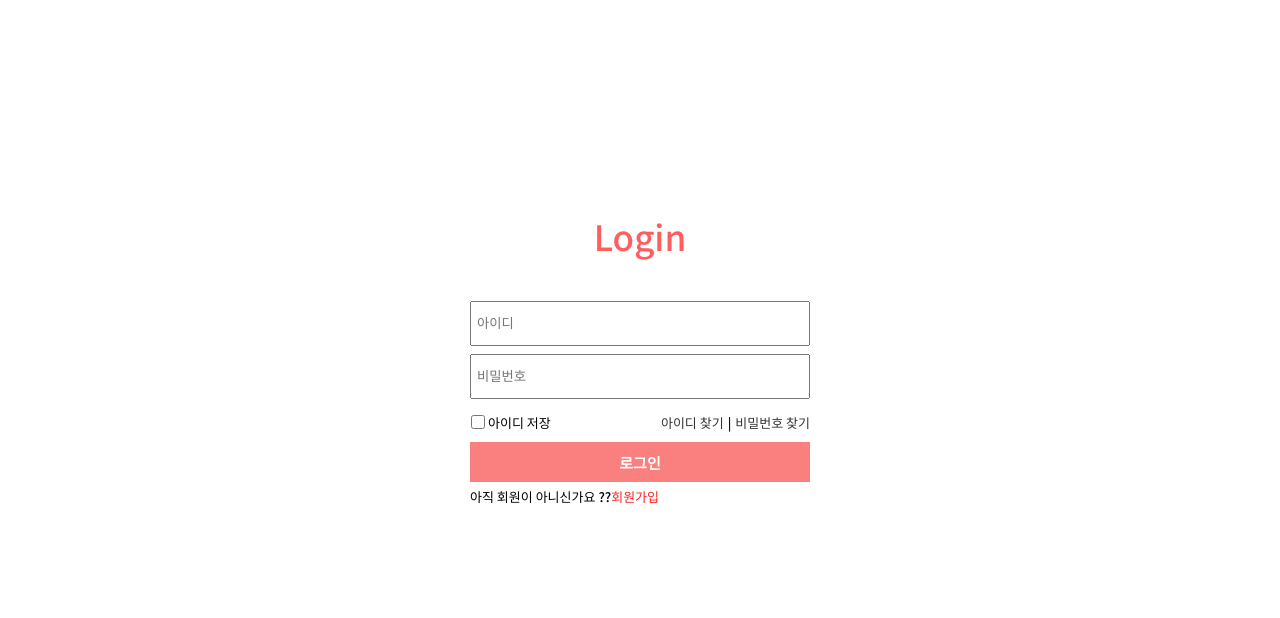
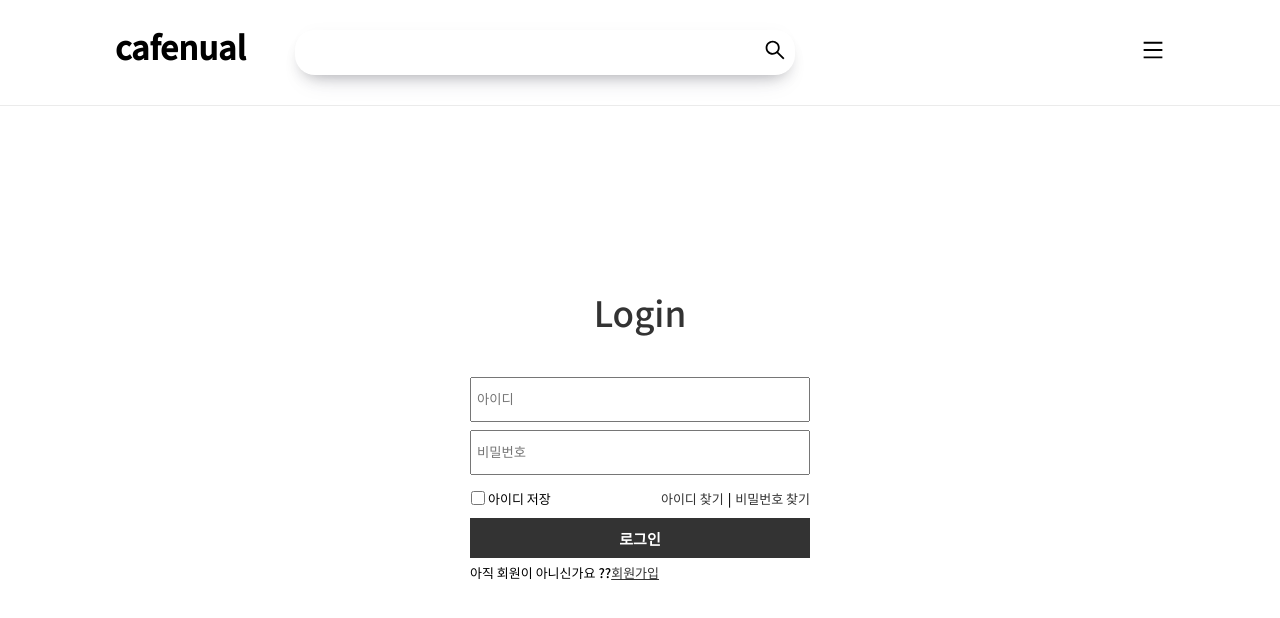
Before and after one commit to cafenual/cafenual-do, a React (Create React App) app in the folder cafenual-front/: page /login in a window 1280 px wide. Shown: the top 618 px of the page. Built offline with nearby package versions, Linux system fonts and the light colour scheme.

Commit message:
Styles : 헤더 UI

```diff
--- a/cafenual-front/package.json
+++ b/cafenual-front/package.json
@@ -13,6 +13,7 @@
     "@types/react-router-dom": "^5.1.7",
     "react": "^17.0.2",
     "react-dom": "^17.0.2",
+    "react-icons": "^4.2.0",
     "react-router-dom": "^5.2.0",
     "react-scripts": "4.0.3",
     "typescript": "^4.2.4",
--- a/cafenual-front/public/index.html
+++ b/cafenual-front/public/index.html
@@ -10,34 +10,14 @@
       content="Web site created using create-react-app"
     />
     <link rel="apple-touch-icon" href="%PUBLIC_URL%/logo192.png" />
-    <!--
-      manifest.json provides metadata used when your web app is installed on a
-      user's mobile device or desktop. See https://developers.google.com/web/fundamentals/web-app-manifest/
-    -->
+
     <link rel="manifest" href="%PUBLIC_URL%/manifest.json" />
-    <!--
-      Notice the use of %PUBLIC_URL% in the tags above.
-      It will be replaced with the URL of the `public` folder during the build.
-      Only files inside the `public` folder can be referenced from the HTML.
 
-      Unlike "/favicon.ico" or "favicon.ico", "%PUBLIC_URL%/favicon.ico" will
-      work correctly both with client-side routing and a non-root public URL.
-      Learn how to configure a non-root public URL by running `npm run build`.
-    -->
-    <title>React App</title>
+    <title>cafenual</title>
   </head>
   <body>
     <noscript>You need to enable JavaScript to run this app.</noscript>
     <div id="root"></div>
-    <!--
-      This HTML file is a template.
-      If you open it directly in the browser, you will see an empty page.
 
-      You can add webfonts, meta tags, or analytics to this file.
-      The build step will place the bundled scripts into the <body> tag.
-
-      To begin the development, run `npm start` or `yarn start`.
-      To create a production bundle, use `npm run build` or `yarn build`.
-    -->
   </body>
 </html>
--- a/cafenual-front/src/App.css
+++ b/cafenual-front/src/App.css
@@ -1,9 +1,12 @@
-@import url('https://fonts.googleapis.com/css2?family=Noto+Sans+KR:wght@500&display=swap');
+@import url("https://fonts.googleapis.com/css2?family=Noto+Sans+KR:wght@500&display=swap");
 
 body {
-    font-family: 'Noto Sans KR', sans-serif;
+  font-family: "Noto Sans KR", sans-serif;
   background-color: #fff;
-    padding-top:60px;
+}
+
+#container{
+  position: relative;
 }
 
 ul {
--- a/cafenual-front/src/App.tsx
+++ b/cafenual-front/src/App.tsx
@@ -1,3 +1,4 @@
+import Header from 'layouts/Header';
 import Login from 'pages/Login';
 import Main from 'pages/Main';
 import React from 'react';
@@ -7,12 +8,15 @@ import "./App.css"
 
 function App() {
   return (
+    <div id="container">
+    <Header />
     <BrowserRouter>
       <Switch>
         <Route path="/" exact component={Main} />
         <Route path="/login" component={Login} />
       </Switch>
     </BrowserRouter>
+    </div>
   );
 }
 
--- /dev/null
+++ b/cafenual-front/src/layouts/Header/index.tsx
@@ -0,0 +1,30 @@
+import React from "react";
+import "./styles.css";
+import { AiOutlineSearch, AiOutlineMenu } from "react-icons/ai";
+
+const Header = () => {
+  return (
+    <div id="Header">
+      <div className="header-nav">
+        <div className="header-logo">
+          <h1>cafenual</h1>
+        </div>
+        <div className="header-search">
+          <div className="search-input">
+            <input type="text" />
+          </div>
+
+          <div className="search-click">
+            <AiOutlineSearch size="24" />
+          </div>
+        </div>
+
+        <div className="header-menu">
+          <AiOutlineMenu size="24" />
+        </div>
+      </div>
+    </div>
+  );
+};
+
+export default Header;
--- /dev/null
+++ b/cafenual-front/src/layouts/Header/styles.css
@@ -0,0 +1,49 @@
+#Header{
+    margin: 0 auto;
+    position: relative;
+    padding:30px;
+    border-bottom: 1px solid #ebebeb;
+}
+
+.header-logo{
+    position:absolute;
+    top:-7px;
+}
+
+.header-nav {
+    position: relative;
+    display: flex;
+    align-items: center;
+    width: 1050px;
+    justify-content: space-between;
+    margin: 0 auto;
+}
+
+
+
+.header-logo h1{
+    padding-right:20px;
+}
+
+.header-search{
+    display: flex;
+    align-items: center;
+    width: 500px;
+    padding:8px;
+    margin-left:180px;
+    border-radius: 20px;
+    box-shadow: 0 13px 27px -15px rgba(50, 50, 93, 0.25),
+    0 8px 16px -8px rgba(0, 0, 0, 0.3), 0 -6px 16px -6px rgba(0, 0, 0, 0.025);
+}
+
+.header-search .search-input{
+    width:100%;
+    height:100%;
+}
+
+.header-search .search-input input{
+    width:100%;
+    height:28px;
+    border:none;
+    padding: 8px;
+}
--- a/cafenual-front/src/pages/Login/styles.css
+++ b/cafenual-front/src/pages/Login/styles.css
@@ -1,3 +1,8 @@
+#Login{
+    width:1050px;
+    margin: 0 auto;
+}
+
 .login-form{
     width:340px;
     margin: 0 auto;
@@ -5,10 +10,10 @@
 
 .login-form .login-form-tit{
     text-align: center;
-    padding-top:150px;
+    padding-top:180px;
     padding-bottom:40px;
     font-size:35px;
-    color:#ff5e5e;
+    color:#333;
 }
 .login-form .login-input{
     width:100%;
@@ -55,7 +60,7 @@
 
 .login-form .login-btn{
     margin: 5px 0;
-    background-color:#fa8080;
+    background-color:#333;
     border:none;
     color:#fff;
     font-size: 15px;
@@ -67,5 +72,6 @@
 }
 
 .join-link .join-link-btn a{
-    color: #fa2323;
+    color: #333;
+    text-decoration: underline;
 }
```
Also changed, not shown: 1 other file (tests, documents, lock files or other folders). Lines whose indentation alone changed are shown as unchanged.
